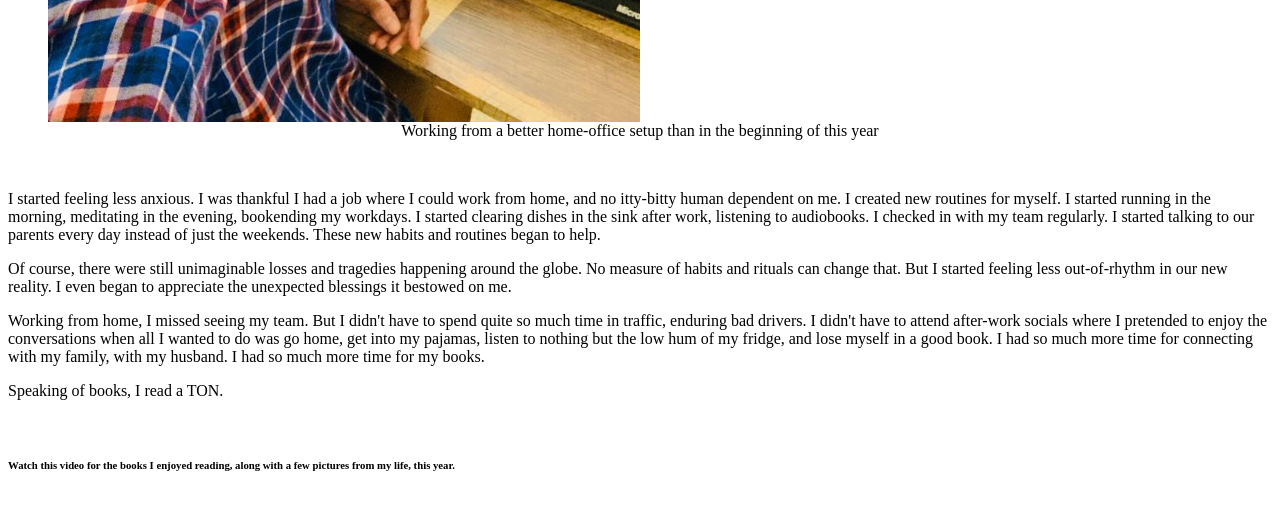
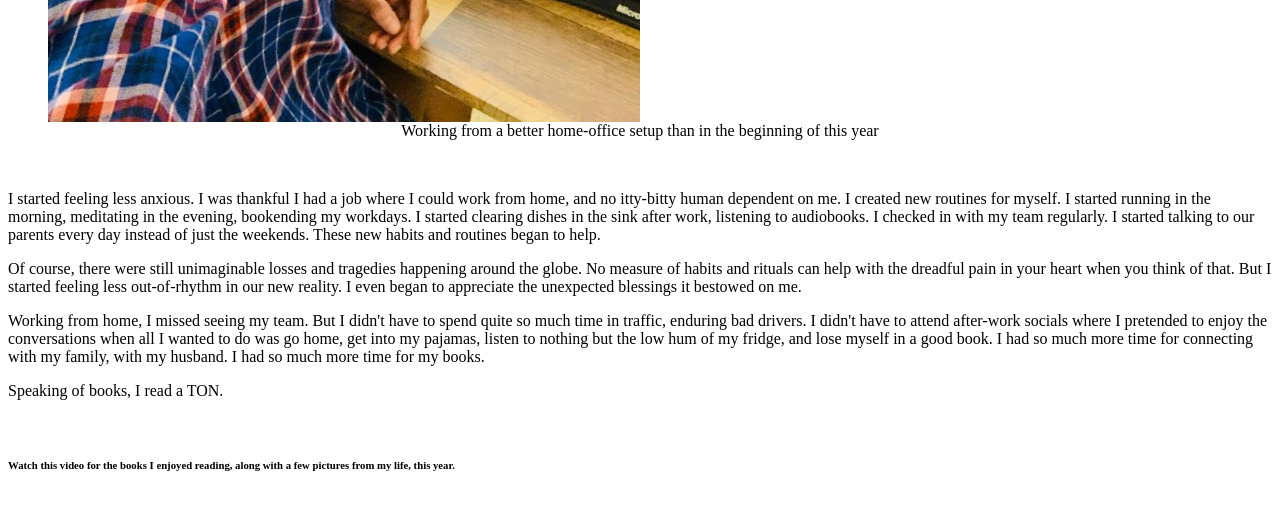
Before and after one commit to ThisisRajiRaj/thisisrajiraj.github.io, a Jekyll site: the page posts/yearinreview2020.html, which Jekyll copies as it is, in a window 1280 px wide and 900 px high, scrolled down 1288 px, cut to the strip 0-526 px from the top of the window. Shown: the top 510 px of the strip. Built offline with Jekyll 4.4.1, drawn with Linux system fonts in a browser that asks for light colours.

Commit message:
Update yearinreview2020.html

```diff
--- a/posts/yearinreview2020.html
+++ b/posts/yearinreview2020.html
@@ -105,7 +105,7 @@ job where I could work from home, and no itty-bitty human dependent on me. I cre
 <p>
     Of course, there were still
     unimaginable losses and tragedies happening around the globe. No measure
-    of habits and rituals can change that.
+    of habits and rituals can help with the dreadful pain in your heart when you think of that.
     But I started
     feeling less out-of-rhythm in our new reality. I even began to appreciate the
     unexpected blessings it bestowed on me.
```
